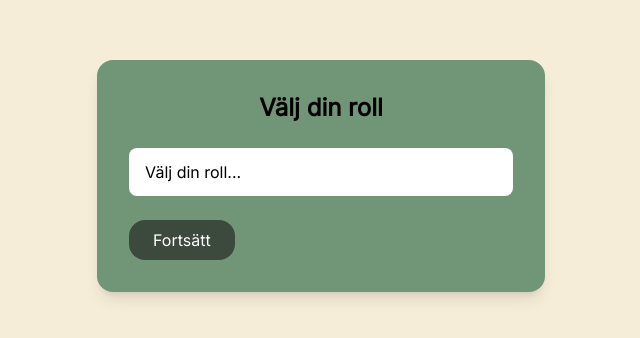
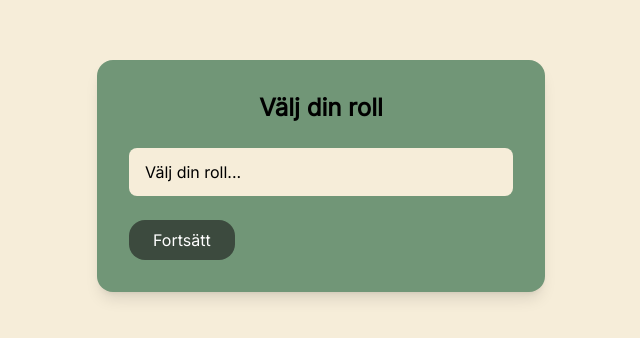
Before and after one commit to ChasAcademy-Team-9/frontend, a React (Vite) app: page /login in a window 1280 px wide. Shown: the part 224-562 px from the top of the page, without its empty margins (319-959 px from the left). Built offline with nearby package versions, Linux system fonts and the light colour scheme.

Commit message:
replace header with Login component and update button styles

```diff
--- a/src/pages/Login.tsx
+++ b/src/pages/Login.tsx
@@ -26,7 +26,7 @@ const Login = () => {
                     <div className="relative mb-6">
                          <button
                               onClick={() => setIsOpen(!isOpen)}
-                              className="w-full bg-white border-2xl border-border rounded-lg px-4 py-3 text-left focus:outline-none focus:ring-2 focus:ring-focus focus:border-focus flex justify-between items-center transition-colors"
+                              className="w-full bg-background border-2xl border-border rounded-lg px-4 py-3 text-left focus:outline-none focus:ring-2 focus:ring-focus focus:border-focus flex justify-between items-center transition-colors"
                          >
                               <span className="text-dark">
                                    {selectedRole ? options.find(opt => opt.value === selectedRole)?.label : 'Välj din roll...'}
@@ -56,7 +56,7 @@ const Login = () => {
                     </div>
 
                     {selectedRole && (
-                         <div className="p-3 bg-secondary rounded-2xl border border-focus mb-4">
+                         <div className="p-3 bg-background rounded-2xl border border-focus mb-4">
                               <p className="text-dark text-sm">
                                    <span className="font-medium">Vald roll:</span> {options.find(opt => opt.value === selectedRole)?.label}
                               </p>
```
